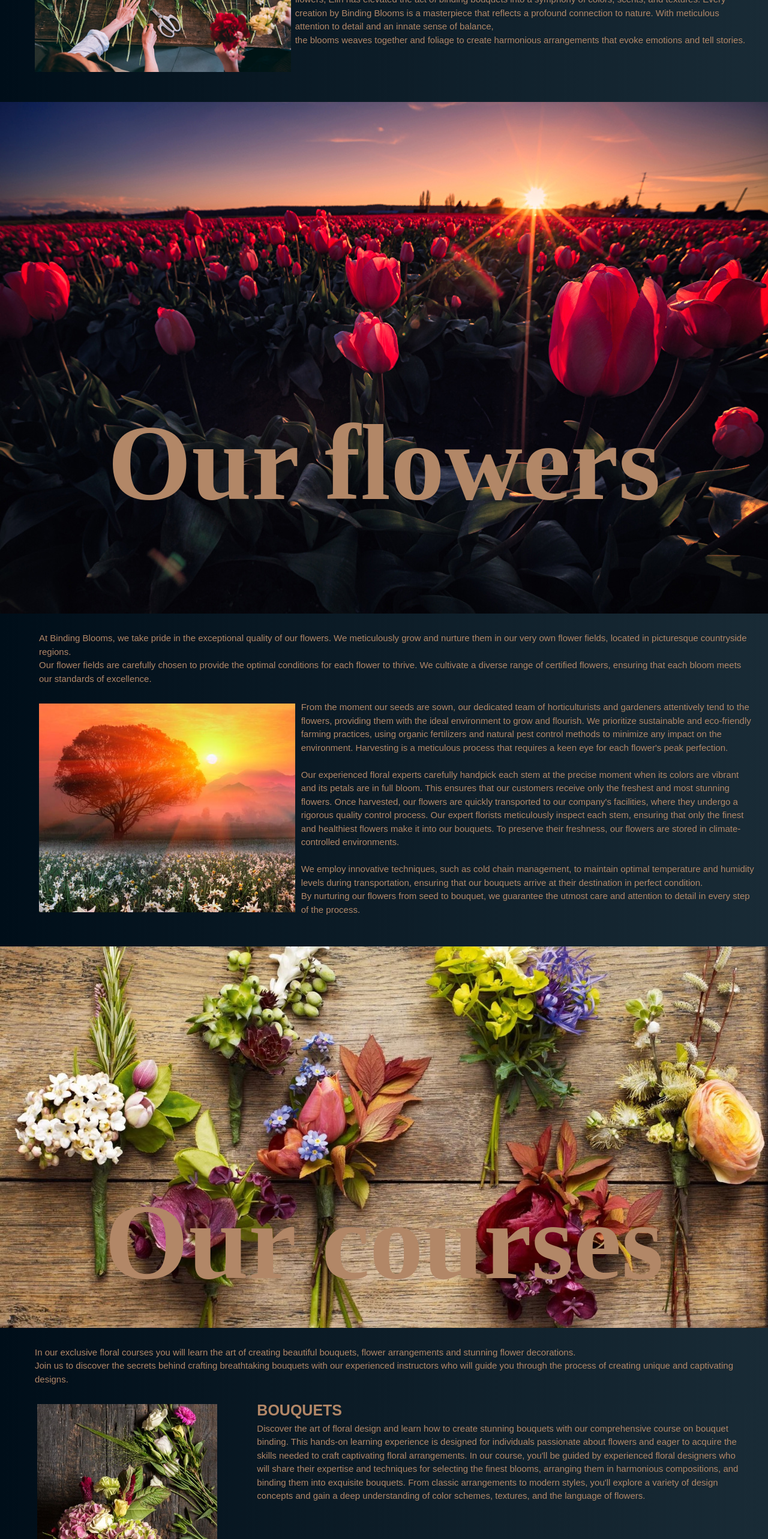
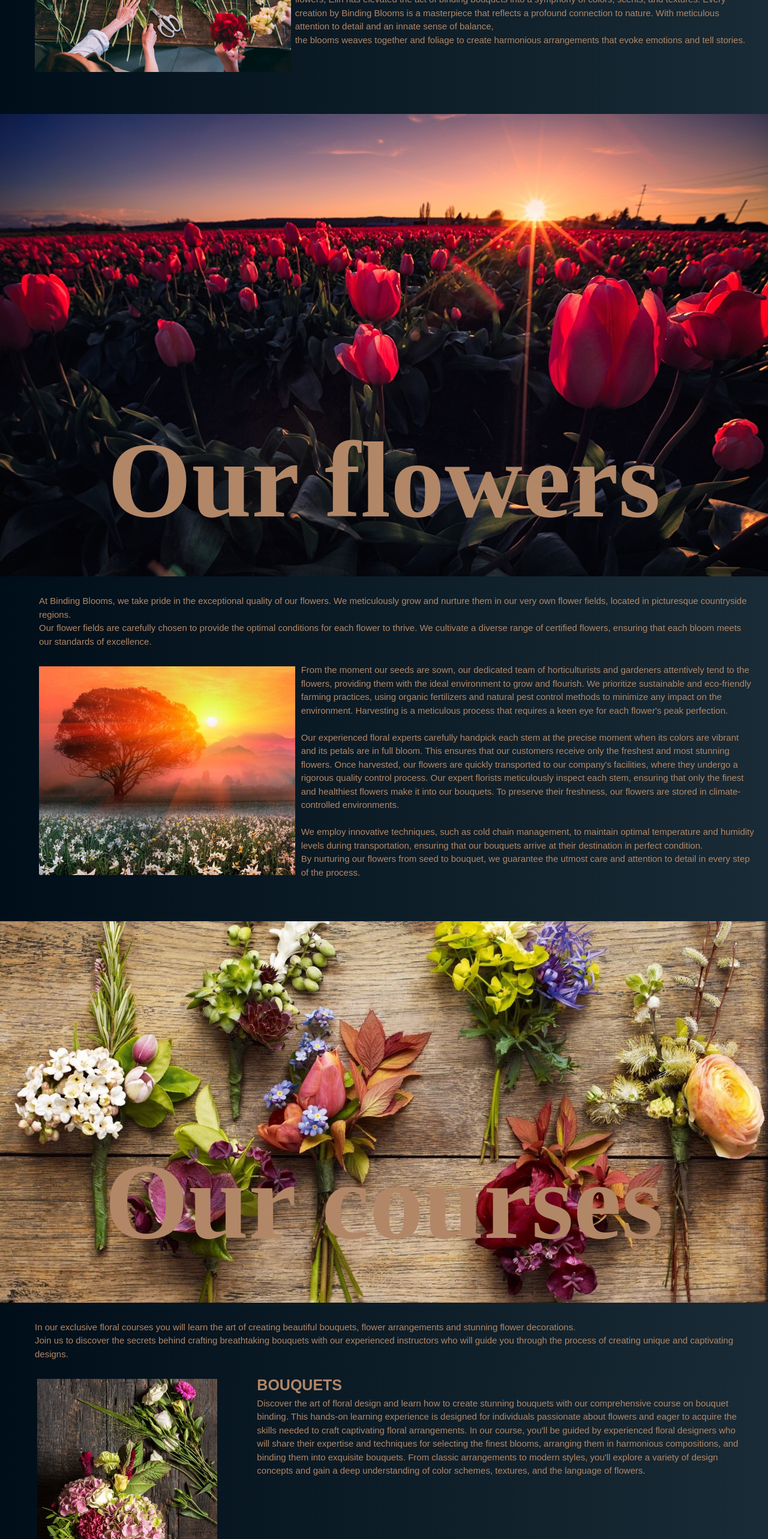
Before and after one commit to JennyWeij/BindingBlooms, a React (Vite) app: page / in a window 1280 px wide. Shown: the part 1100-3666 px from the top of the page at 60% size. Built offline with nearby package versions, Linux system fonts and the light colour scheme.

Commit message:
snyggat till texten på bilderna och minskat höjden på några bilder

```diff
--- a/src/pages/AboutPage.tsx
+++ b/src/pages/AboutPage.tsx
@@ -19,7 +19,7 @@ function AboutPage() {
                 width: "100vw",
                 height: "100%",
                 objectFit: "cover",
-                marginTop: "50px",
+                marginTop: "70px",
               }}
             />
             <Box
--- a/src/pages/CoursesPage.tsx
+++ b/src/pages/CoursesPage.tsx
@@ -22,7 +22,7 @@ function CoursesPage() {
           bg="linear-gradient(to right, #000E19, #192B36)"
           justifyContent="center"
           alignItems="center"
-          style={{ width: "100vw", height: "100%" }}
+          style={{ width: "100vw", height: "100%", marginTop: "70px" }}
         >
           <img
             src="/images/flowerstartsida.jpg"
@@ -31,7 +31,6 @@ function CoursesPage() {
               width: "100vw",
               height: "100%",
               objectFit: "cover",
-              marginTop: "50px",
             }}
           />
           <Box
@@ -39,7 +38,7 @@ function CoursesPage() {
             textAlign="center"
             fontSize={{ base: "65px", md: "100px", lg: "180px" }}
             fontWeight="bold"
-            mt={{ base: "180px", md: "300px", lg: "400px" }}
+            mt={{ base: "100px", md: "250px", lg: "300px" }}
             color="#B28767"
             fontFamily="Baskerville"
           >
--- a/src/pages/FlowersPage.tsx
+++ b/src/pages/FlowersPage.tsx
@@ -9,16 +9,15 @@ function FlowersPage() {
           bg="linear-gradient(to right, #000E19, #192B36)"
           justifyContent="center"
           alignItems="center"
-          style={{ width: "100vw", height: "100%" }}
+          style={{ width: "100vw", height: "100%", marginTop: "70px" }}
         >
           <img
-            src="/images/flowerfield.jpg"
+            src="/images/flowerfield3.jpg"
             alt="Background Image"
             style={{
               width: "100vw",
               height: "100%",
               objectFit: "cover",
-              marginTop: "50px",
             }}
           />
           <Box
@@ -27,7 +26,7 @@ function FlowersPage() {
             color="#B28767"
             fontWeight="bold"
             fontSize={{ base: "60px", md: "100px", lg: "180px" }}
-            mt={{ base: "180px", md: "300px", lg: "400px" }}
+            mt={{ base: "180px", md: "300px", lg: "450px" }}
             fontFamily="Baskerville"
           >
             Our flowers
```
Also changed, not shown: public/images/flowerfield.jpg (deleted), public/images/flowerfield3.jpg (added).
